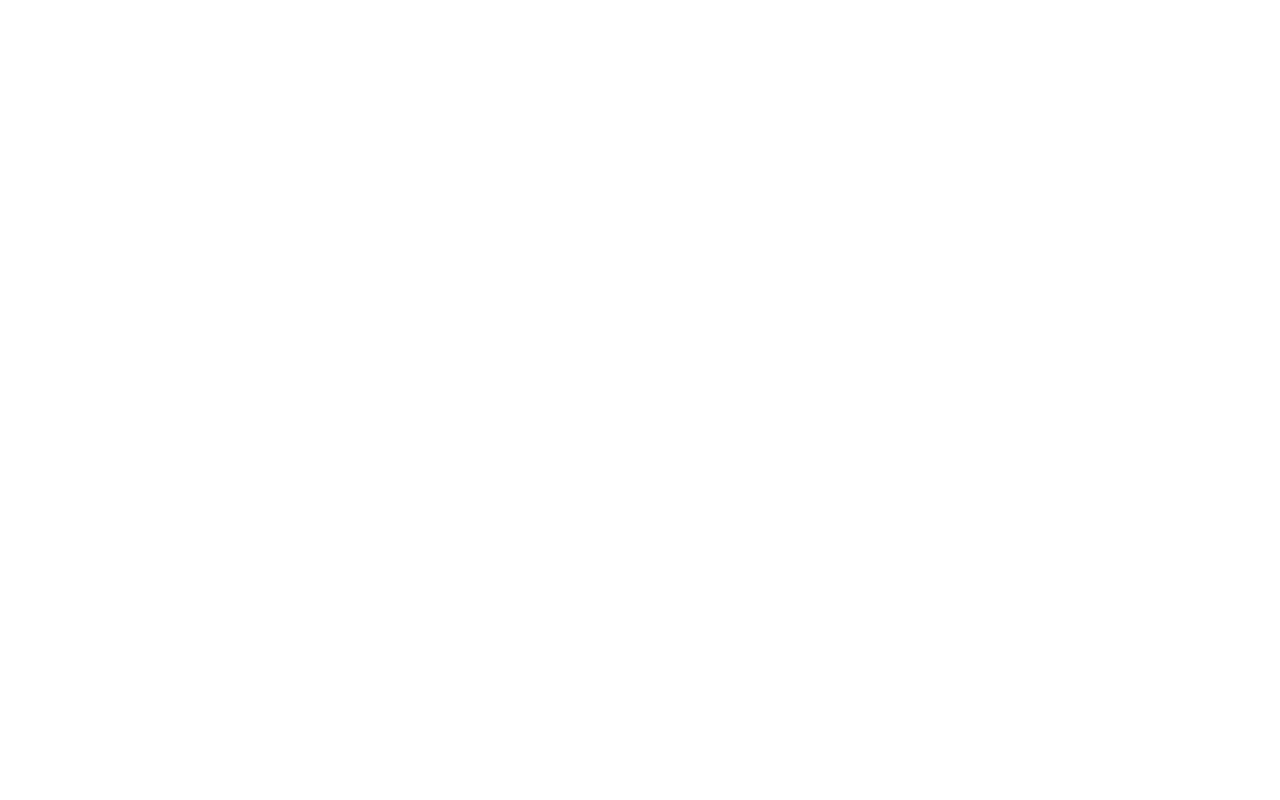
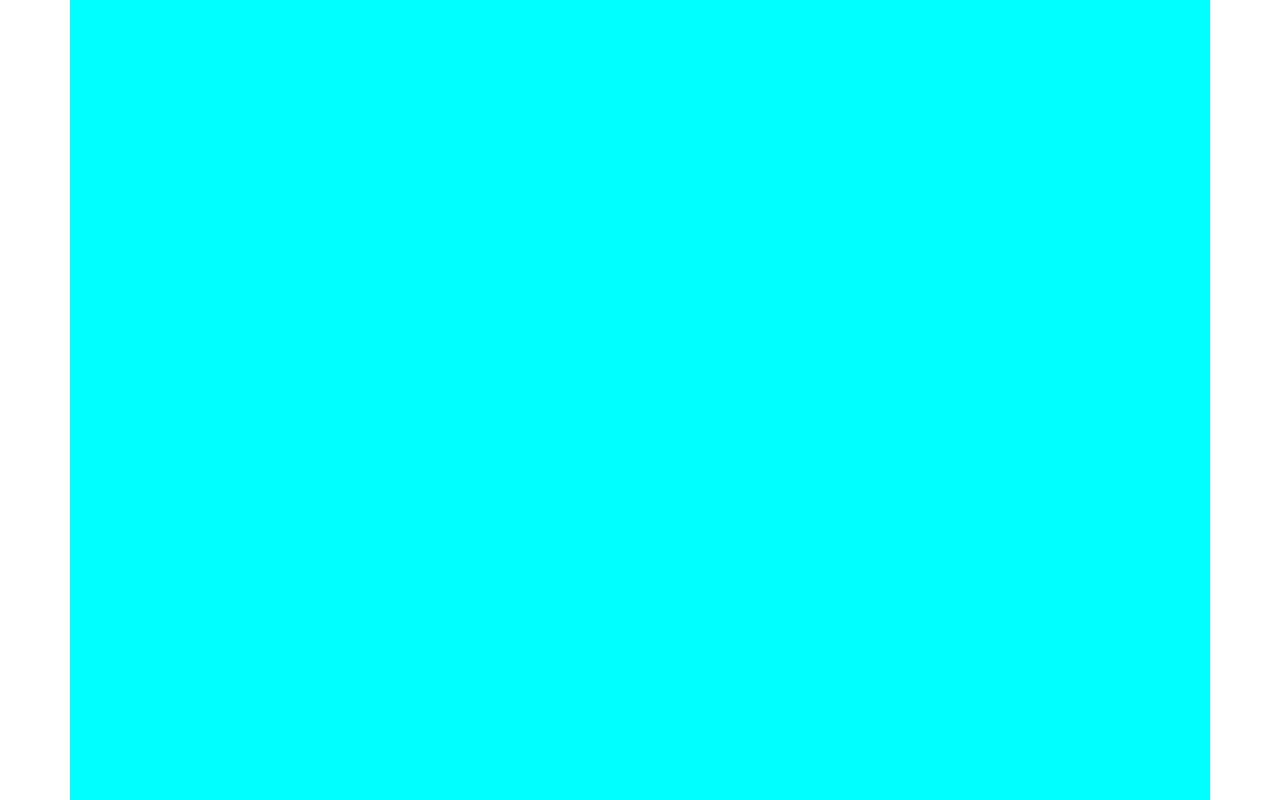
Before and after one commit to Mariam-Zeid/Fokir, a plain HTML site: page index.html in a window 1280 px wide. Drawn offline with Linux system fonts and the light colour scheme.

Commit message:
Adding reusable responsive container

```diff
--- a/css/all.css
+++ b/css/all.css
@@ -1 +1,5 @@
+/* ?==================== Linking all css files here ====================? */
 @import url(base.css);
+@import url(components.css);
+@import url(style.css);
+@import url(queries.css);
--- /dev/null
+++ b/css/components.css
@@ -0,0 +1,6 @@
+.container {
+  background-color: aqua;
+  height: 100vh;
+  max-width: 120rem;
+  margin-inline: auto;
+}
--- /dev/null
+++ b/css/queries.css
@@ -0,0 +1,34 @@
+/* 576px */
+@media screen and (min-width: 36em) {
+  .container {
+    max-width: 54rem;
+  }
+}
+
+/* 768px */
+@media screen and (min-width: 48em) {
+  .container {
+    max-width: 72rem;
+  }
+}
+
+/* 768px */
+@media screen and (min-width: 48em) {
+  .container {
+    max-width: 72rem;
+  }
+}
+
+/* 992px */
+@media screen and (min-width: 62em) {
+  .container {
+    max-width: 96rem;
+  }
+}
+
+/* 1200px */
+@media screen and (min-width: 75em) {
+  .container {
+    max-width: 114rem;
+  }
+}
--- a/index.html
+++ b/index.html
@@ -23,6 +23,6 @@
   <link rel="shortcut icon" href="images/favicon.ico" type="image/x-icon">
 </head>
 <body>
-
+<div class="container"></div>
 </body>
 </html>
```
Also changed, not shown: css/style.css (added).
